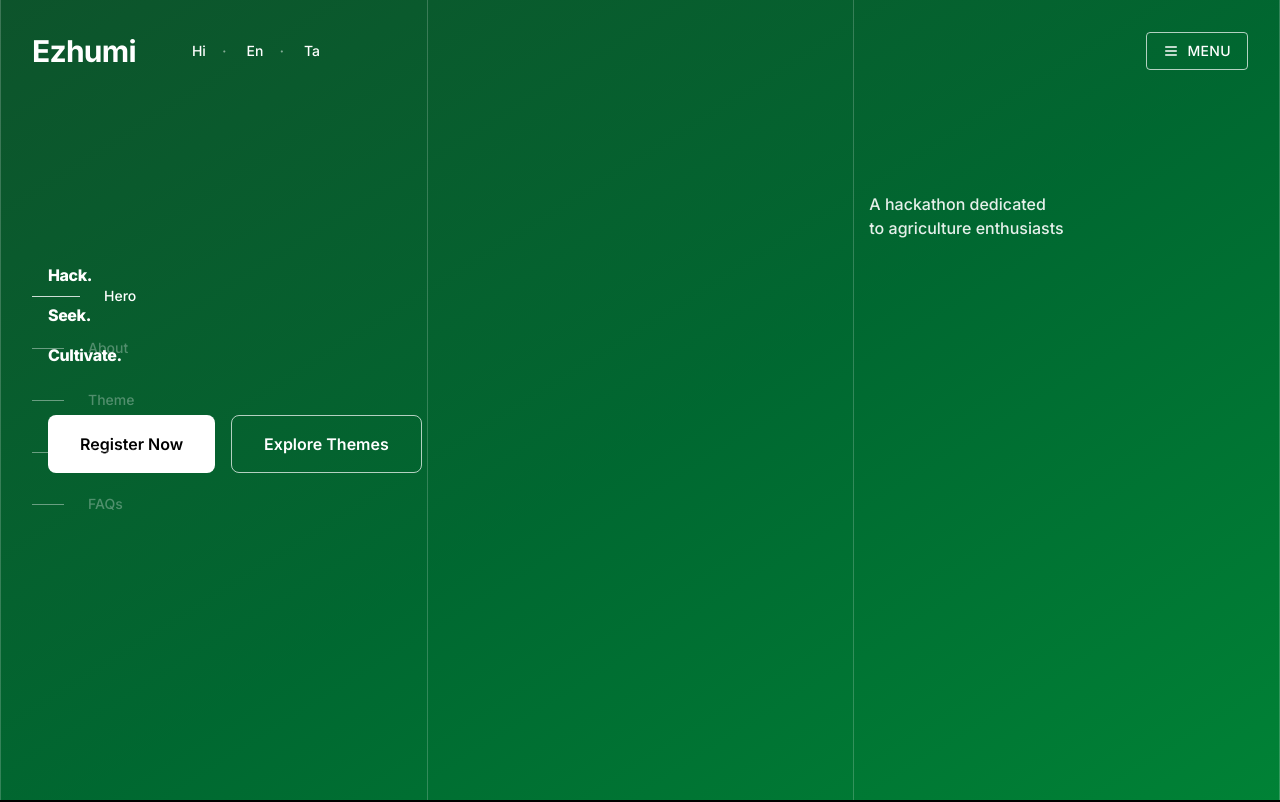
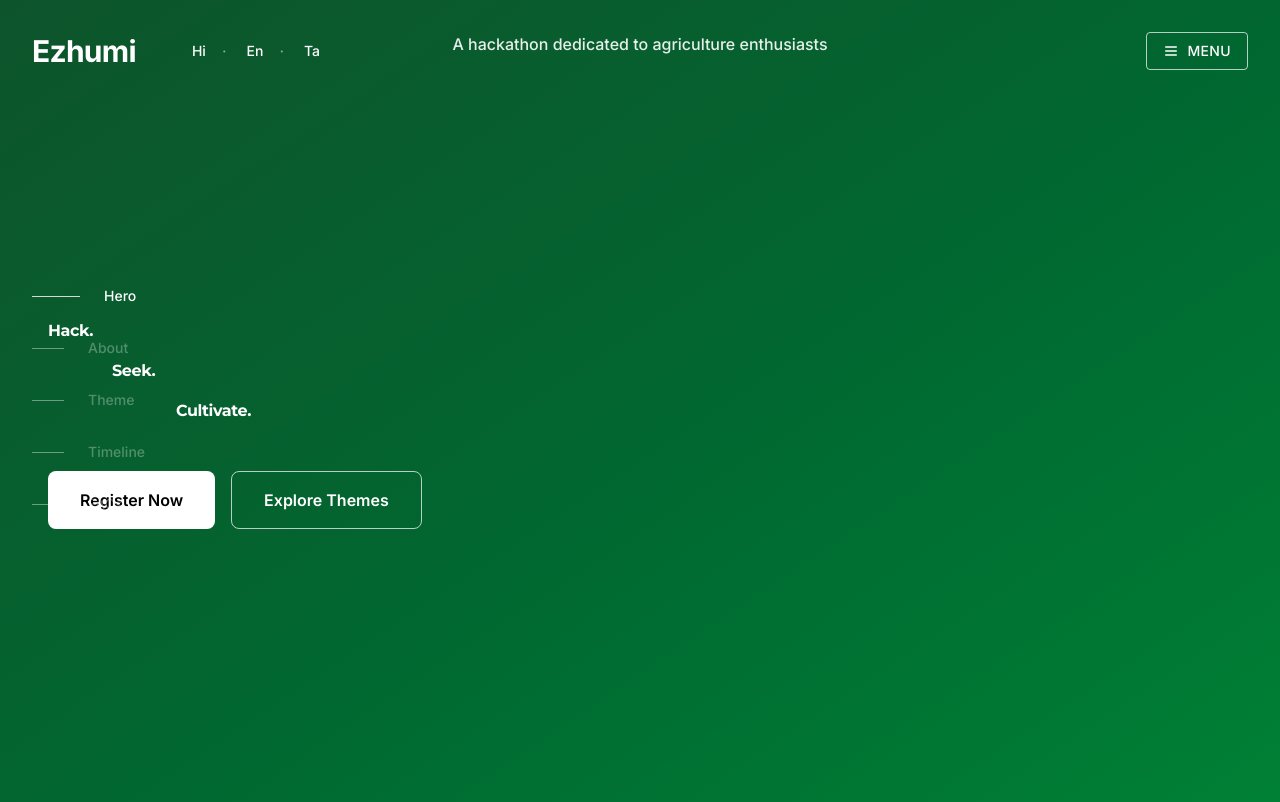
Before and after one commit to Krishcodes-awesomestuff/ezhumi, a Next.js app: page / in a window 1280 px wide. Shown: the top 802 px of the page. Built offline with nearby package versions, Linux system fonts and the light colour scheme.

Commit message:
Modified the hero section of the website

```diff
--- a/src/app/globals.css
+++ b/src/app/globals.css
@@ -1,11 +1,22 @@
 @import "tailwindcss";
+
+/* Custom Font - NeueHaasGrotDispRound */
+@font-face {
+  font-family: 'NeueHaasGrotDispRound';
+  src: url('/font/NeueHaasGrotDispRound-75Bold-Trial.otf') format('opentype');
+  font-weight: 700;
+  font-style: normal;
+  font-display: swap;
+}
 
 :root {
   --font-inter: var(--font-geist-sans);
+  --font-hero: var(--font-montserrat), system-ui, -apple-system, sans-serif;
 }
 
 @theme inline {
   --font-family-inter: var(--font-inter);
+  --font-family-hero: var(--font-hero);
 
   --font-size-hero: clamp(2.75rem, 6vw, 7rem);
   --line-height-hero: 0.95;
--- a/src/app/layout.tsx
+++ b/src/app/layout.tsx
@@ -1,5 +1,5 @@
 import type { Metadata } from "next";
-import { Inter } from "next/font/google";
+import { Inter, Montserrat } from "next/font/google";
 import "./globals.css";
 
 const inter = Inter({
@@ -8,11 +8,18 @@ const inter = Inter({
   display: "swap",
 });
 
+const montserrat = Montserrat({
+  variable: "--font-montserrat",
+  subsets: ["latin"],
+  weight: ["400", "500", "600", "700", "800", "900"],
+  display: "swap",
+});
+
 export const metadata: Metadata = {
   title: "Ezhumi - Agriculture Hackathon",
   description: "A hackathon dedicated to agriculture enthusiasts. Hack. Seek. Cultivate.",
   keywords: "agriculture, hackathon, farming, technology, innovation",
-  authors: [{ name: "Ezhumi Team" }],
+  authors: [{ name: "Krishnaprasath" }],
   openGraph: {
     title: "Ezhumi - Agriculture Hackathon",
     description: "A hackathon dedicated to agriculture enthusiasts",
@@ -26,7 +33,7 @@ export default function RootLayout({
   children: React.ReactNode;
 }>) {
   return (
-    <html lang="en" className={inter.variable}>
+    <html lang="en" className={`${inter.variable} ${montserrat.variable}`}>
       <body className="font-inter bg-black text-white antialiased">
         {children}
       </body>
--- a/src/components/Hero.tsx
+++ b/src/components/Hero.tsx
@@ -2,7 +2,6 @@
 
 import { motion, Variants } from 'framer-motion';
 import { useState } from 'react';
-import VerticalLines from './VerticalLines';
 
 const containerVariants: Variants = {
   hidden: { opacity: 0 },
@@ -83,11 +82,26 @@ export default function Hero() {
         />
       </div>
 
-      {/* Vertical Guide Lines */}
-      <VerticalLines />
-
       {/* Content Container */}
       <div className="relative z-10 w-full max-w-7xl mx-auto px-6 sm:px-8 lg:px-12">
+        {/* Top Tagline */}
+        <motion.div
+          className="pt-8 text-center"
+          initial={{ opacity: 0, y: -20 }}
+          animate={{ opacity: 1, y: 0 }}
+          transition={{ duration: 0.8, delay: 0.3 }}
+        >
+          <p
+            className="font-medium text-white/90 text-balance"
+            style={{
+              fontSize: 'var(--font-size-tagline)',
+              lineHeight: 'var(--line-height-tagline)'
+            }}
+          >
+            A hackathon dedicated to agriculture enthusiasts
+          </p>
+        </motion.div>
+
         <div className="grid grid-cols-1 lg:grid-cols-3 gap-8 lg:gap-12 items-start min-h-screen pt-24 lg:pt-32">
 
           {/* Hero Headlines - Left/Center */}
@@ -100,30 +114,36 @@ export default function Hero() {
             <div className="space-y-2 lg:space-y-4">
               <motion.h1
                 variants={itemVariants}
-                className="font-extrabold tracking-tight text-white"
+                className="text-white tracking-tight font-bold"
                 style={{
+                  fontFamily: 'var(--font-hero)',
                   fontSize: 'var(--font-size-hero)',
-                  lineHeight: 'var(--line-height-hero)'
+                  lineHeight: 'var(--line-height-hero)',
+                  fontWeight: 700
                 }}
               >
                 Hack.
               </motion.h1>
               <motion.h1
                 variants={itemVariants}
-                className="font-extrabold tracking-tight text-white"
+                className="text-white tracking-tight font-bold ml-8 md:ml-16"
                 style={{
+                  fontFamily: 'var(--font-hero)',
                   fontSize: 'var(--font-size-hero)',
-                  lineHeight: 'var(--line-height-hero)'
+                  lineHeight: 'var(--line-height-hero)',
+                  fontWeight: 700
                 }}
               >
                 Seek.
               </motion.h1>
               <motion.h1
                 variants={itemVariants}
-                className="font-extrabold tracking-tight text-white"
+                className="text-white tracking-tight font-bold ml-16 md:ml-32"
                 style={{
+                  fontFamily: 'var(--font-hero)',
                   fontSize: 'var(--font-size-hero)',
-                  lineHeight: 'var(--line-height-hero)'
+                  lineHeight: 'var(--line-height-hero)',
+                  fontWeight: 700
                 }}
               >
                 Cultivate.
@@ -150,25 +170,8 @@ export default function Hero() {
             </motion.div>
           </motion.div>
 
-          {/* Tagline - Upper Right */}
-          <motion.div
-            className="lg:col-span-1 flex items-start justify-start lg:justify-end pt-8 lg:pt-16"
-            initial={{ opacity: 0, x: 20 }}
-            animate={{ opacity: 1, x: 0 }}
-            transition={{ duration: 0.8, delay: 0.6 }}
-          >
-            <div className="max-w-sm">
-              <p
-                className="font-medium text-white/90 text-balance"
-                style={{
-                  fontSize: 'var(--font-size-tagline)',
-                  lineHeight: 'var(--line-height-tagline)'
-                }}
-              >
-                A hackathon dedicated to agriculture enthusiasts
-              </p>
-            </div>
-          </motion.div>
+          {/* Right column space reserved for future content */}
+          <div className="lg:col-span-1"></div>
         </div>
       </div>
     </section>
```
Also changed, not shown: public/font/NeueHaasGrotDispRound-75Bold-Trial.otf (added).
